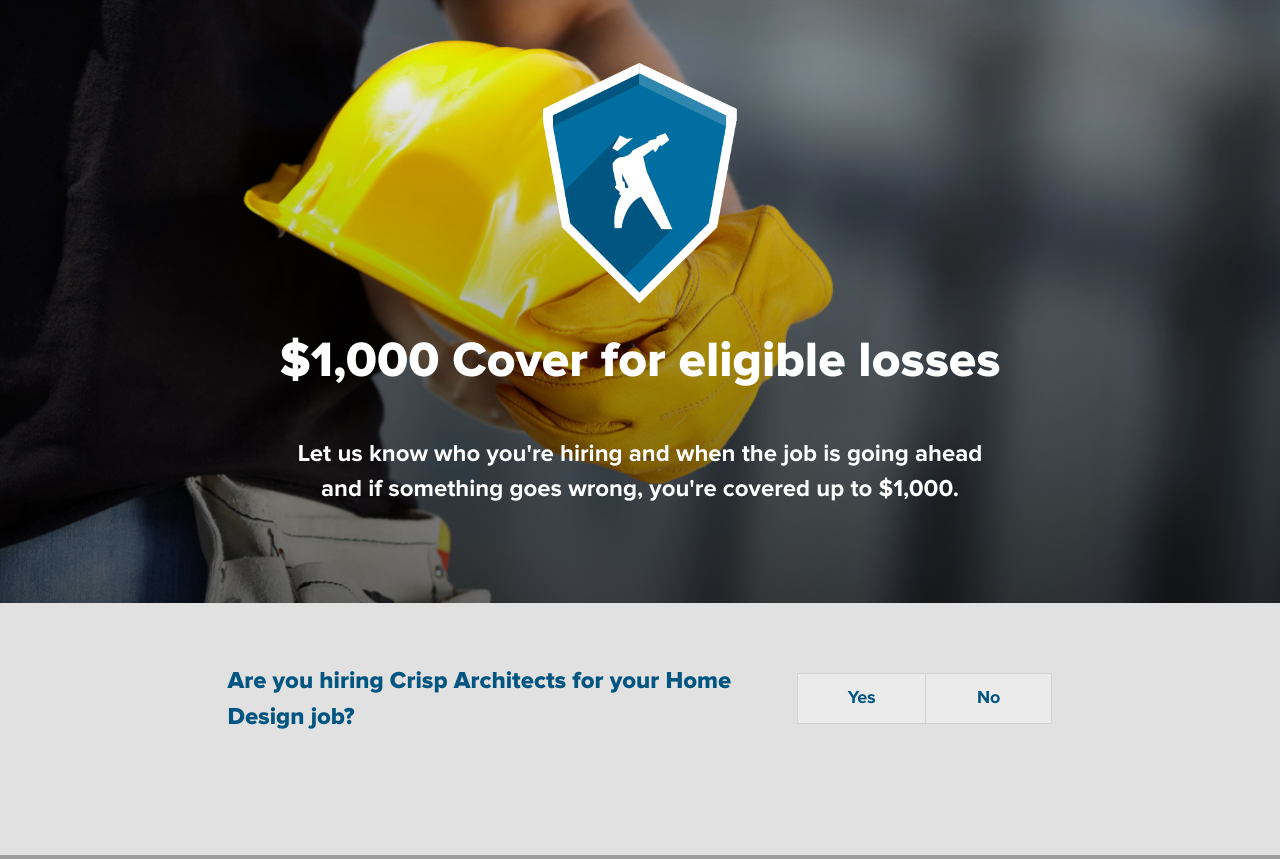
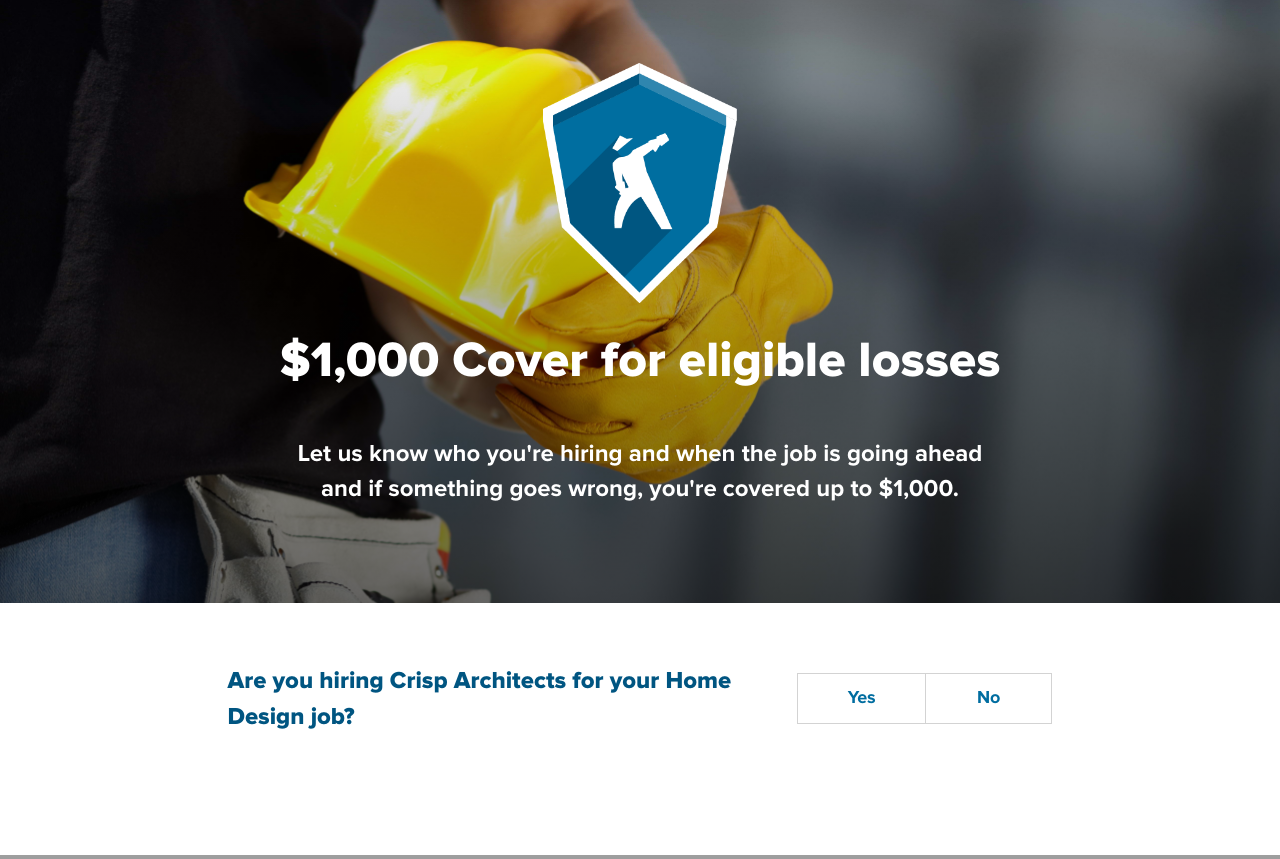
Before and after one commit to markbanaria/serviceseeking-guarantee, a PHP site: page / in a window 1280 px wide. Shown: the part 113-972 px from the top of the page. Run offline with PHP 8.4, Linux system fonts and the light colour scheme; grey boxes are pictures that could not be loaded.

Commit message:
make form lighter, make button hover darker

```diff
--- a/assets/stylesheets/ssau/_form-panel.scss
+++ b/assets/stylesheets/ssau/_form-panel.scss
@@ -42,16 +42,16 @@
 		width: 50%;
 		float: left;
 		font-size: 18px;
-		color: $blue-dark;
+		color: $blue-main;
 		padding: 12px 0;
 		margin-top: 10px;
 		margin-bottom: 35px;
 
-		background: #ECEBEB;
+		background: white;
 		border: 1px lightgray solid;
 		border-right: none;
 
-		&:nth-child(2) {
+		&:nth-child(2n) {
 			border-right: 1px lightgray solid;
 		}
 
@@ -63,13 +63,25 @@
 		}
 
 		&:hover:not(.active) {
-			opacity: 0.6;
+			background: rgba(0,0,0,0.12);
+			color: $blue-dark;
+
+			h5 {
+				color: rgba(0,0,0,0.6);
+			}
 		}
 
 		transition: all 0.2s ease-in-out;
 		-webkit-transition: all 0.2s ease-in-out;
 		-moz-transition: all 0.2s ease-in-out;
 		-o-transition: all 0.2s ease-in-out;
+
+		h5 {
+			transition: all 0.2s ease-in-out;
+			-webkit-transition: all 0.2s ease-in-out;
+			-moz-transition: all 0.2s ease-in-out;
+			-o-transition: all 0.2s ease-in-out;
+		}
 	}
 
 	.dropdown {
@@ -92,13 +104,6 @@
 				font-weight: 800;
 				line-height: 36px;
 			}
-		}
-
-		h5 {
-			color: $blue-dark;
-			font-size: 12px;
-			margin-bottom: 3px;
-			opacity: 0.7;
 		}
 
 		.dropdown-menu {
@@ -133,6 +138,7 @@
 
 			&:last-child {
 				border-bottom: 1px solid lightgray;
+				border-right: 1px solid lightgray;
 			}
 
 			a {
@@ -145,6 +151,7 @@
 				margin-bottom: 0;
 				line-height: 1.5em;
 				color: $k40;
+				font-weight: 800;
 			}
 
 			&.special-option {
@@ -235,7 +242,7 @@
 	&.option3 {
 		margin-top: 0;
 		padding-top: 0;
-		background: #E2E1E1;
+		background: white;
 
 		form {
 			background: transparent;
--- a/assets/stylesheets/style.css
+++ b/assets/stylesheets/style.css
@@ -465,11 +465,11 @@ section {
   width: 50%;
   float: left;
   font-size: 18px;
-  color: #005581;
+  color: #006da0;
   padding: 12px 0;
   margin-top: 10px;
   margin-bottom: 35px;
-  background: #ECEBEB;
+  background: white;
   border: 1px lightgray solid;
   border-right: none;
   -webkit-box-sizing: border-box;
@@ -477,13 +477,21 @@ section {
   -webkit-transition: all 0.2s ease-in-out;
   -moz-transition: all 0.2s ease-in-out;
   -o-transition: all 0.2s ease-in-out; }
-  #formpanel button:nth-child(2), #formpanel .grid-option:nth-child(2) {
+  #formpanel button:nth-child(2n), #formpanel .grid-option:nth-child(2n) {
     border-right: 1px lightgray solid; }
   #formpanel button.active, #formpanel .grid-option.active {
     background: #005581;
     color: white; }
   #formpanel button:hover:not(.active), #formpanel .grid-option:hover:not(.active) {
-    opacity: 0.6; }
+    background: rgba(0, 0, 0, 0.12);
+    color: #005581; }
+    #formpanel button:hover:not(.active) h5, #formpanel .grid-option:hover:not(.active) h5 {
+      color: rgba(0, 0, 0, 0.6); }
+  #formpanel button h5, #formpanel .grid-option h5 {
+    transition: all 0.2s ease-in-out;
+    -webkit-transition: all 0.2s ease-in-out;
+    -moz-transition: all 0.2s ease-in-out;
+    -o-transition: all 0.2s ease-in-out; }
 #formpanel .dropdown {
   background: #ECEBEB;
   margin-top: 14px;
@@ -499,11 +507,6 @@ section {
       color: #005581;
       font-weight: 800;
       line-height: 36px; }
-  #formpanel .dropdown h5 {
-    color: #005581;
-    font-size: 12px;
-    margin-bottom: 3px;
-    opacity: 0.7; }
   #formpanel .dropdown .dropdown-menu {
     background: #005581;
     min-width: 100%;
@@ -523,7 +526,8 @@ section {
   border-bottom: none;
   cursor: pointer; }
   #formpanel .businesslist .grid-option:last-child {
-    border-bottom: 1px solid lightgray; }
+    border-bottom: 1px solid lightgray;
+    border-right: 1px solid lightgray; }
   #formpanel .businesslist .grid-option a {
     font-size: 14px;
     font-weight: 900;
@@ -531,7 +535,8 @@ section {
   #formpanel .businesslist .grid-option h5 {
     margin-bottom: 0;
     line-height: 1.5em;
-    color: rgba(0, 0, 0, 0.4); }
+    color: rgba(0, 0, 0, 0.4);
+    font-weight: 800; }
   #formpanel .businesslist .grid-option.special-option {
     width: 100%;
     text-align: center; }
@@ -582,7 +587,7 @@ section {
 #formpanel.option3 {
   margin-top: 0;
   padding-top: 0;
-  background: #E2E1E1; }
+  background: white; }
   #formpanel.option3 form {
     background: transparent; }
     #formpanel.option3 form input[type="submit"] {
--- a/partials/formpanel.html
+++ b/partials/formpanel.html
@@ -12,7 +12,7 @@
 					</div>
 					<div class="row form-item" ng-show="isnothiring&&!showconfirmation">
 						<h3 class="col-md-8">Which business are you hiring?</h3>
-						<div class="col-md-12 businesslist">
+						<ul class="col-md-12 businesslist">
 							<li class="grid-option col-md-4" ng-click="ishiringother = true; deactivateAll(); alt1 = !alt1" ng-class="{active: alt1}">
 								<a class="title">Ozfresh007</a>
 								<h5>@ Ozfresh Cleaning Consultants</h5>
@@ -36,7 +36,7 @@
 							<li class="grid-option special-option col-md-12" ng-click="ishiringother = true; deactivateAll(); alt5 = !alt5" ng-class="{active: alt5}">
 								<a>I hired someone outsie ServiceSeeking.com.au</a>
 							</li>
-						</div>
+						</ul>
 					</div>
 					<div class="row form-item" ng-show="(ishiring||ishiringother)&&!showconfirmation">
 						<h3 class="col-md-8">When is the job going ahead?</h3>
```
